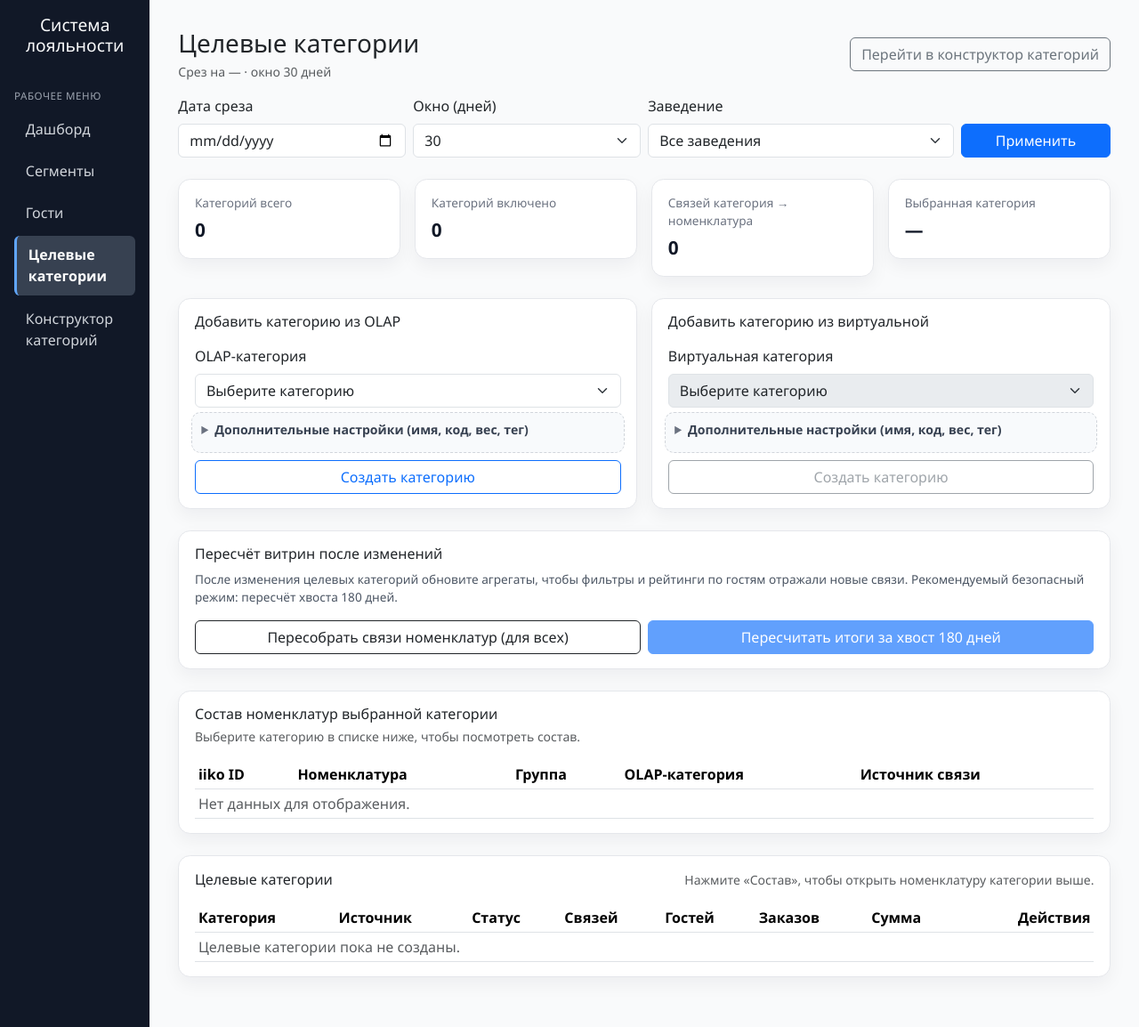
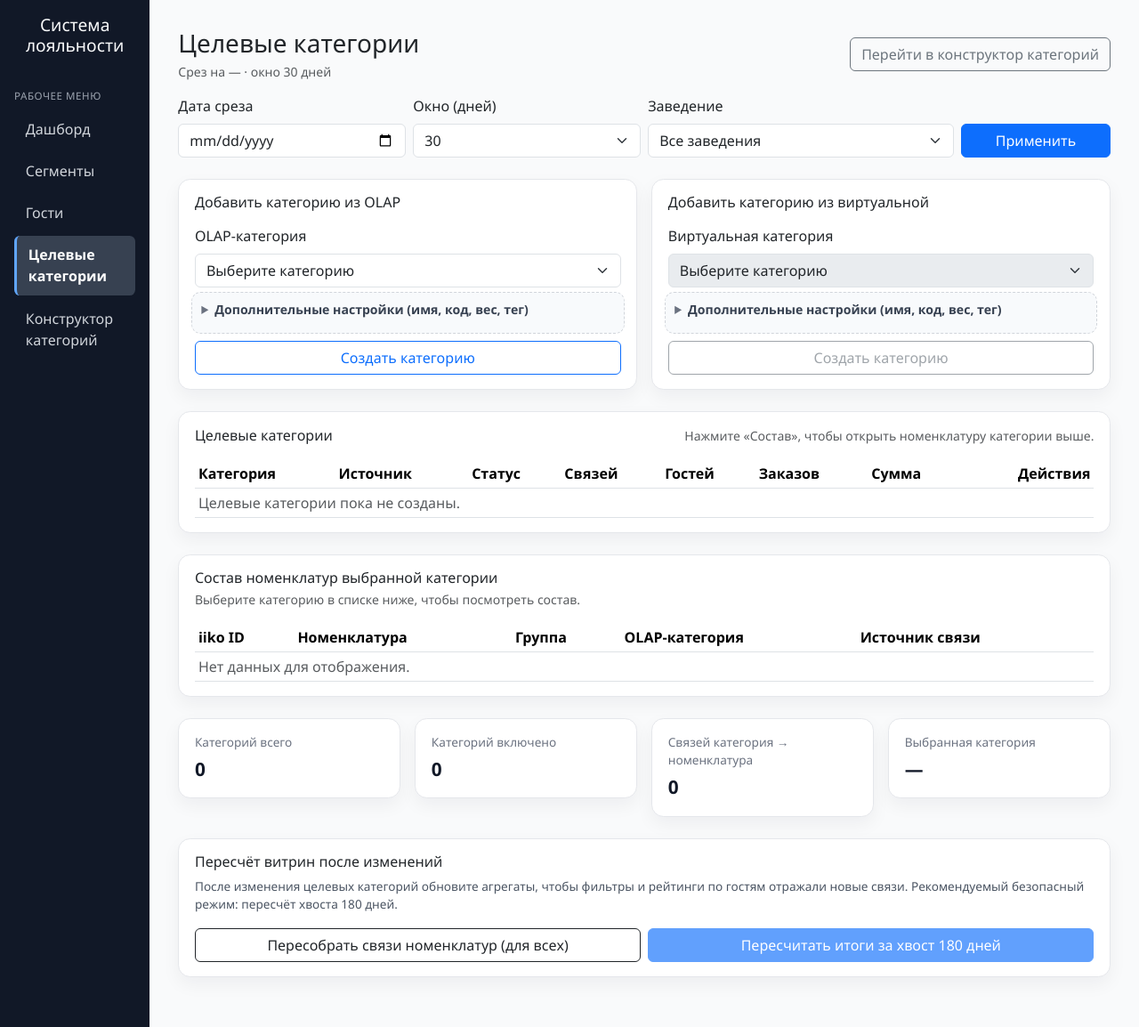
Before and after one commit to Evgl2004/bonusart_01, a Django app: page /focus-categories/ in a window 1280 px wide. Shown: the whole page at 89% size. Run offline with Django 5.2, Linux system fonts and the light colour scheme; data that the repository does not hold is empty; parts of the project's set-up code (start-up, migrations or seed data) failed here and were passed over; some libraries are stand-ins or nearby versions.

Commit message:
fix(ui): поменять порядок блоков на странице целевых категорий

```diff
--- a/guests/templates/guests/focus_categories_workbench.html
+++ b/guests/templates/guests/focus_categories_workbench.html
@@ -64,6 +64,27 @@
   .fc-focus-list-wrap {
     max-height: 360px;
   }
+
+  .fc-sections {
+    display: flex;
+    flex-direction: column;
+  }
+
+  .fc-section-focus-list {
+    order: 1;
+  }
+
+  .fc-section-composition {
+    order: 2;
+  }
+
+  .fc-section-add {
+    order: 3;
+  }
+
+  .fc-section-rebuild {
+    order: 4;
+  }
 </style>
 {% endblock %}
 
@@ -107,7 +128,8 @@
   </div>
 </form>
 
-<div class="row g-3 mb-4">
+<div class="fc-sections">
+<div class="row g-3 mb-4 fc-section-add">
   <div class="col-6 col-lg-3">
     <div class="fc-card"><div class="card-body">
       <div class="fc-kpi-title">Категорий всего</div>
@@ -244,7 +266,7 @@
   </div>
 </div>
 
-<div class="fc-card mb-4">
+<div class="fc-card mb-4 fc-section-rebuild">
   <div class="card-body">
     <h2 class="h6 mb-2">Пересчёт витрин после изменений</h2>
     <p class="fc-note mb-3">
@@ -286,7 +308,7 @@
   </div>
 </div>
 
-<div class="fc-card mb-4" id="focus-composition">
+<div class="fc-card mb-4 fc-section-composition" id="focus-composition">
   <div class="card-body">
     <h2 class="h6 mb-1">Состав номенклатур выбранной категории</h2>
     <p class="text-muted small mb-3">
@@ -328,7 +350,7 @@
   </div>
 </div>
 
-<div class="fc-card mb-4">
+<div class="fc-card mb-4 fc-section-focus-list">
   <div class="card-body">
     <div class="d-flex justify-content-between align-items-center mb-3">
       <h2 class="h6 mb-0">Целевые категории</h2>
@@ -400,4 +422,6 @@
   </div>
 </div>
 
+</div>
+
 {% endblock %}
```
